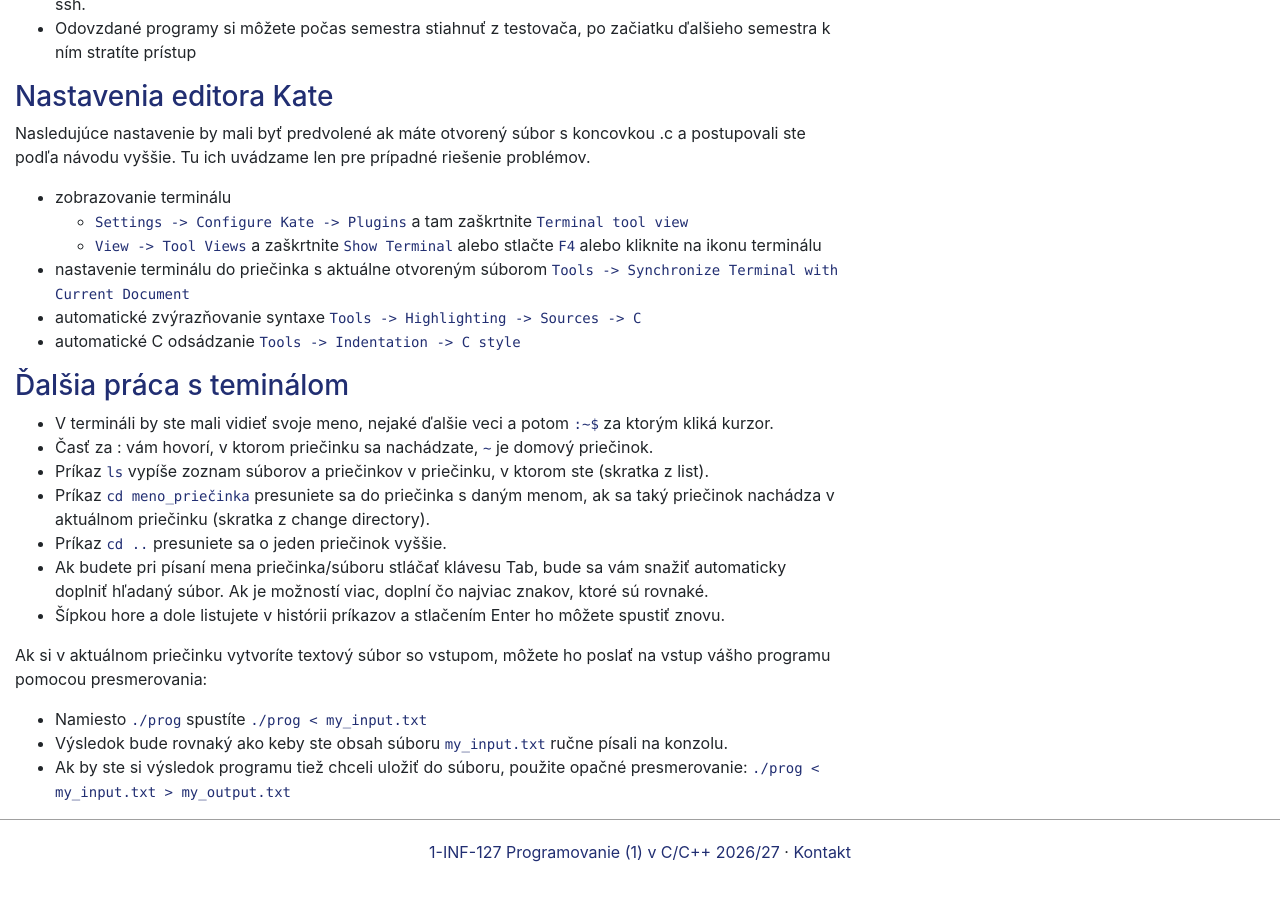
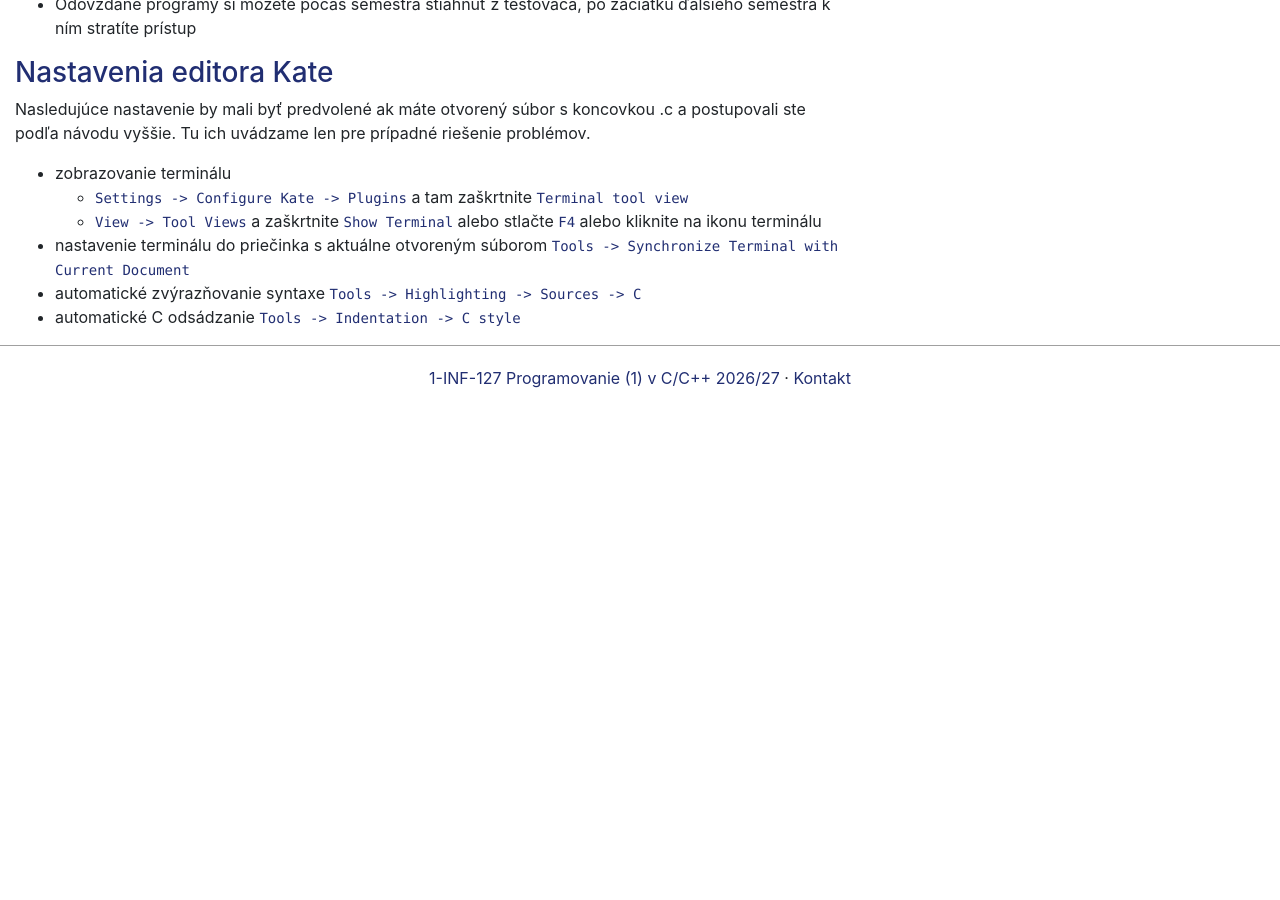
Before and after one commit to dcs-fmph/prog1, a Jekyll site: the page built from notes/Softver.md, in a window 1280 px wide and 900 px high, scrolled down 2546 px. Built offline with Jekyll 4.4.1, drawn with Linux system fonts in a browser that asks for light colours; nearby versions of some CDN libraries; our own code applies the rules of GitHub Pages for plain Markdown files; after the commit the page ends 2972 px from its top, so only the background shows below that; some of the changed text lies outside the part shown.

Commit message:
zmazane opakovanie

```diff
--- a/notes/Softver.md
+++ b/notes/Softver.md
@@ -135,31 +135,3 @@ len pre prípadné riešenie problémov.
     `Tools -> Synchronize Terminal with Current Document`
   - automatické zvýrazňovanie syntaxe `Tools -> Highlighting -> Sources -> C`
   - automatické C odsádzanie `Tools -> Indentation -> C style`
-
-
-### Ďalšia práca s teminálom
-
-  - V termináli by ste mali vidieť svoje meno, nejaké ďalšie veci a
-    potom `:~$` za ktorým kliká kurzor.
-  - Časť za : vám hovorí, v ktorom priečinku sa nachádzate, `~` je
-    domový priečinok.
-  - Príkaz `ls` vypíše zoznam súborov a priečinkov v priečinku, v ktorom
-    ste (skratka z list).
-  - Príkaz `cd meno_priečinka` presuniete sa do priečinka s daným menom,
-    ak sa taký priečinok nachádza v aktuálnom priečinku (skratka z
-    change directory).
-  - Príkaz `cd ..` presuniete sa o jeden priečinok vyššie.
-  - Ak budete pri písaní mena priečinka/súboru stláčať klávesu Tab, bude
-    sa vám snažiť automaticky doplniť hľadaný súbor. Ak je možností
-    viac, doplní čo najviac znakov, ktoré sú rovnaké.
-  - Šípkou hore a dole listujete v histórii príkazov a stlačením Enter
-    ho môžete spustiť znovu.
-
-Ak si v aktuálnom priečinku vytvoríte textový súbor so vstupom, môžete
-ho poslať na vstup vášho programu pomocou presmerovania:
-
-  - Namiesto `./prog` spustíte `./prog < my_input.txt`
-  - Výsledok bude rovnaký ako keby ste obsah súboru `my_input.txt` ručne
-    písali na konzolu.
-  - Ak by ste si výsledok programu tiež chceli uložiť do súboru, použite
-    opačné presmerovanie: `./prog < my_input.txt > my_output.txt`
```
